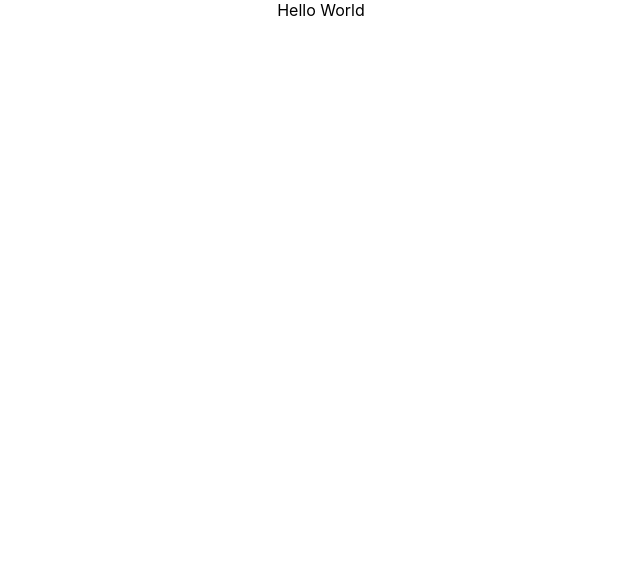
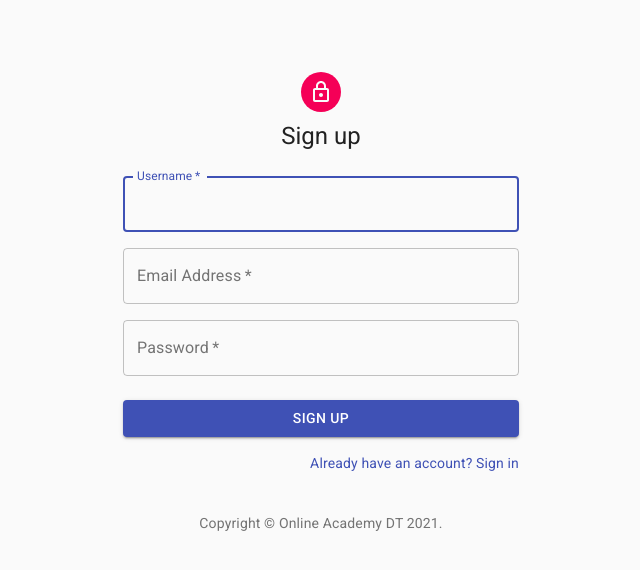
Before and after one commit to duccao99/spa-online-accademy, a React (Create React App) app: page /user/sign-up in a window 1280 px wide. Shown: the top 570 px of the page, without its empty margins (319-959 px from the left). Built offline with nearby package versions, Linux system fonts and the light colour scheme; no server answers.

Commit message:
UI Sign Up

```diff
--- /dev/null
+++ b/config/env.config.js
@@ -0,0 +1,4 @@
+const DEV_URL = process.env.REACT_APP_DEV_URL;
+const API_SERVICE_URL = process.env.REACT_APP_API_SERVICE_URL;
+const PRO_URL = process.env.REACT_APP_PRO_URL;
+export { DEV_URL, API_SERVICE_URL, PRO_URL };
--- a/package.json
+++ b/package.json
@@ -3,12 +3,17 @@
   "version": "0.1.0",
   "private": true,
   "dependencies": {
+    "@material-ui/core": "^4.11.4",
+    "@material-ui/icons": "^4.11.2",
     "@testing-library/jest-dom": "^5.12.0",
     "@testing-library/react": "^11.2.6",
     "@testing-library/user-event": "^12.8.3",
+    "axios": "^0.21.1",
     "react": "^17.0.2",
     "react-dom": "^17.0.2",
+    "react-router-dom": "^5.2.0",
     "react-scripts": "4.0.3",
+    "validator": "^13.6.0",
     "web-vitals": "^1.1.2"
   },
   "scripts": {
--- a/public/index.html
+++ b/public/index.html
@@ -24,7 +24,10 @@
       work correctly both with client-side routing and a non-root public URL.
       Learn how to configure a non-root public URL by running `npm run build`.
     -->
-    <title>React App</title>
+    <title>Online Academy DT</title>
+
+    <link rel="stylesheet" href="https://fonts.googleapis.com/css?family=Roboto:300,400,500,700&display=swap" />
+    <link rel="stylesheet" href="https://fonts.googleapis.com/icon?family=Material+Icons" />
   </head>
   <body>
     <noscript>You need to enable JavaScript to run this app.</noscript>
--- a/src/App.js
+++ b/src/App.js
@@ -1,11 +1,15 @@
-import "./App.css";
+import SignUp from "./components/SignUp/SignUp";
+import { BrowserRouter as Router, Link, Switch, Route } from "react-router-dom";
 import HelloWorld from "./components/HelloWorld/HelloWorld";
 
 function App() {
   return (
-    <div className="App">
-      <HelloWorld />
-    </div>
+    <Router>
+      <Switch>
+        <Route exact path="/" component={HelloWorld} />
+        <Route exact path="/user/sign-up" component={SignUp} />
+      </Switch>
+    </Router>
   );
 }
 
--- /dev/null
+++ b/src/components/SignUp/SignUp.js
@@ -0,0 +1,156 @@
+import React, { useState, useEffect } from "react";
+import Avatar from "@material-ui/core/Avatar";
+import Button from "@material-ui/core/Button";
+import CssBaseline from "@material-ui/core/CssBaseline";
+import TextField from "@material-ui/core/TextField";
+import FormControlLabel from "@material-ui/core/FormControlLabel";
+import Checkbox from "@material-ui/core/Checkbox";
+import Link from "@material-ui/core/Link";
+import Grid from "@material-ui/core/Grid";
+import Box from "@material-ui/core/Box";
+import LockOutlinedIcon from "@material-ui/icons/LockOutlined";
+import Typography from "@material-ui/core/Typography";
+import { makeStyles } from "@material-ui/core/styles";
+import Container from "@material-ui/core/Container";
+import validator from "validator";
+import * as env_config from "../../../config/env.config";
+import axios from "axios";
+
+function Copyright() {
+  return (
+    <Typography variant="body2" color="textSecondary" align="center">
+      {"Copyright © "}
+      <Link color="inherit" href="https://material-ui.com/">
+        Online Academy DT
+      </Link>{" "}
+      {new Date().getFullYear()}
+      {"."}
+    </Typography>
+  );
+}
+
+const useStyles = makeStyles((theme) => ({
+  root: {
+    ".MuiFormHelperText-root": {
+      color: "red",
+    },
+  },
+  paper: {
+    marginTop: theme.spacing(8),
+    display: "flex",
+    flexDirection: "column",
+    alignItems: "center",
+  },
+  avatar: {
+    margin: theme.spacing(1),
+    backgroundColor: theme.palette.secondary.main,
+  },
+  form: {
+    width: "100%", // Fix IE 11 issue.
+    marginTop: theme.spacing(3),
+  },
+  submit: {
+    margin: theme.spacing(3, 0, 2),
+  },
+
+  helperText: {
+    color: "red",
+  },
+}));
+
+export default function SignUp() {
+  const classes = useStyles();
+  const [is_email_error, set_is_email_error] = useState(false);
+  const [email, set_email] = useState("");
+
+  const handleEmailChange = (e) => {
+    set_email(e.target.value);
+    let ret = validator.isEmail(email);
+
+    if (ret === false) {
+      set_is_email_error(true);
+    }
+  };
+  const handleSignUp = (e) => {};
+
+  useEffect(() => {}, []);
+
+  return (
+    <Container component="main" maxWidth="xs" className={classes.root}>
+      <CssBaseline />
+      <div className={classes.paper}>
+        <Avatar className={classes.avatar}>
+          <LockOutlinedIcon />
+        </Avatar>
+        <Typography component="h1" variant="h5">
+          Sign up
+        </Typography>
+        <form className={classes.form} noValidate>
+          <Grid container spacing={2}>
+            <Grid item xs={12} sm={12}>
+              <TextField
+                autoComplete="fname"
+                name="Username"
+                variant="outlined"
+                required
+                fullWidth
+                id="Username"
+                label="Username"
+                autoFocus
+              />
+            </Grid>
+
+            <Grid item xs={12}>
+              <TextField
+                variant="outlined"
+                required
+                fullWidth
+                id="email"
+                label="Email Address"
+                name="email"
+                autoComplete="email"
+                className={classes.email}
+                onChange={handleEmailChange}
+                value={email}
+                FormHelperTextProps={{ className: classes.helperText }}
+                helperText={is_email_error === true ? "Email invalid!" : ""}
+              />
+            </Grid>
+            <Grid item xs={12}>
+              <TextField
+                variant="outlined"
+                required
+                fullWidth
+                name="password"
+                label="Password"
+                type="password"
+                id="password"
+                autoComplete="current-password"
+              />
+            </Grid>
+          </Grid>
+          <Button
+            type="submit"
+            fullWidth
+            variant="contained"
+            color="primary"
+            className={classes.submit}
+            onClick={handleSignUp}
+          >
+            Sign Up
+          </Button>
+          <Grid container justify="flex-end">
+            <Grid item>
+              <Link href="#" variant="body2">
+                Already have an account? Sign in
+              </Link>
+            </Grid>
+          </Grid>
+        </form>
+      </div>
+      <Box mt={5}>
+        <Copyright />
+      </Box>
+    </Container>
+  );
+}
```
Also changed, not shown: 2 other files (tests, documents, lock files or other folders).
